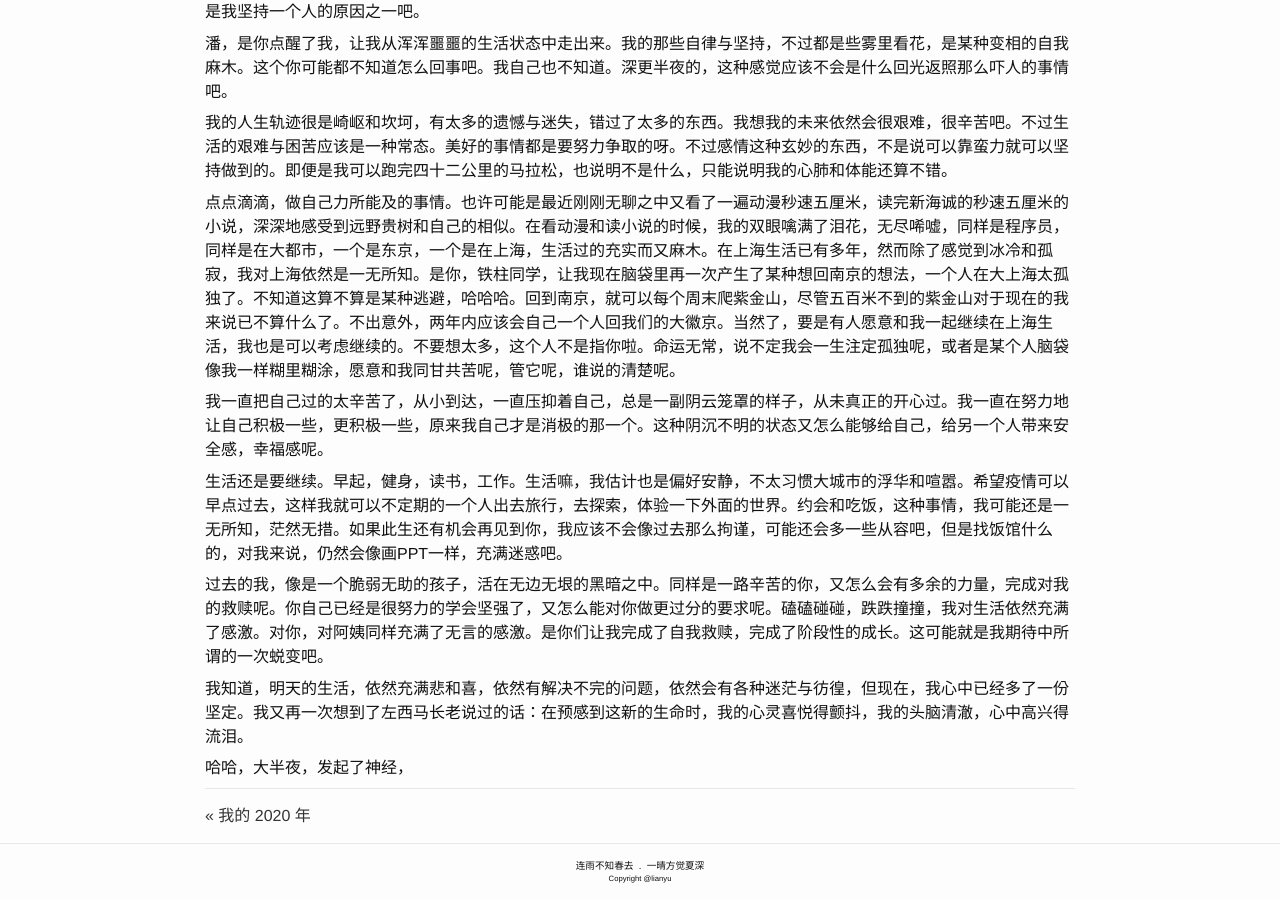
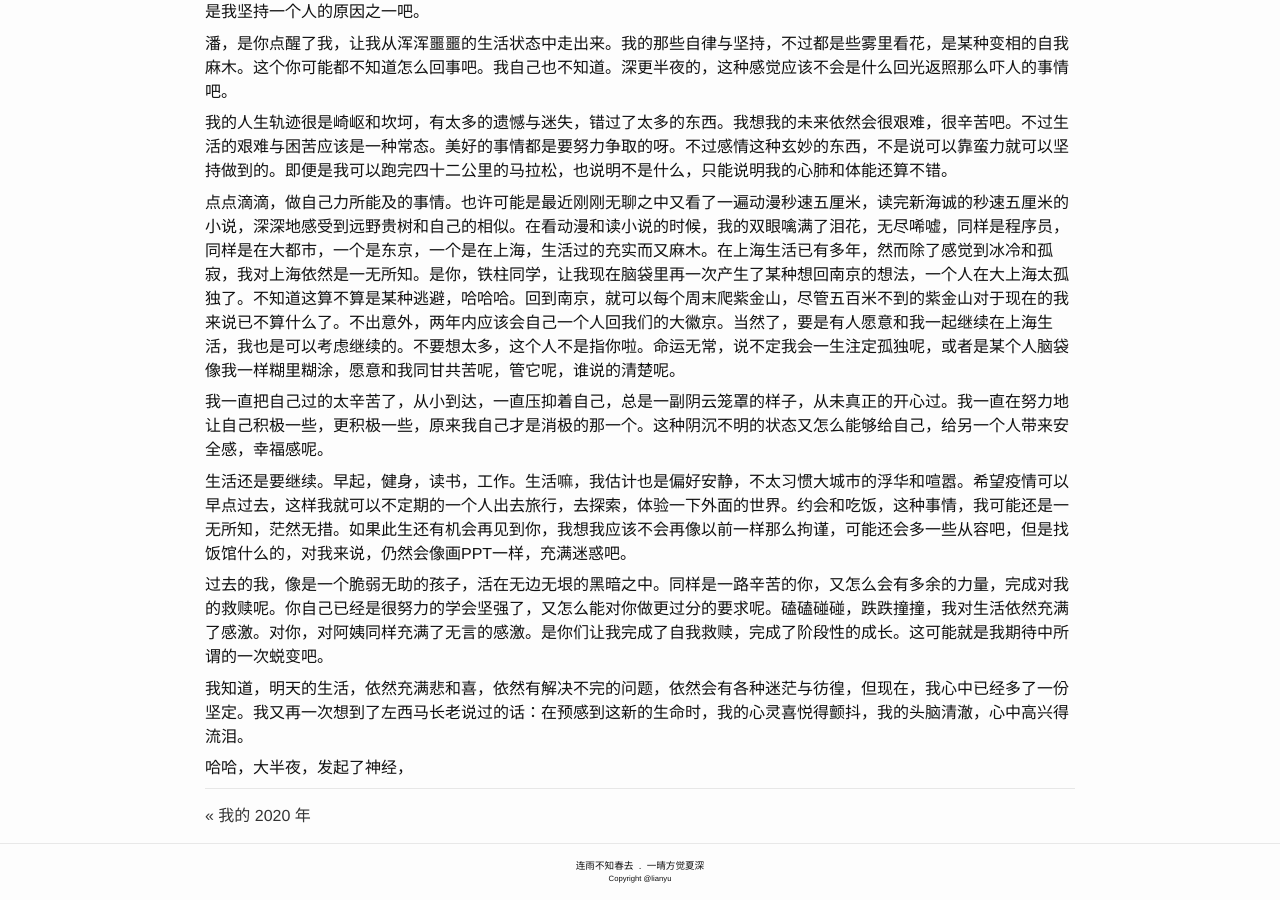
Before and after one commit to lianyu1115/lianyu, a Jekyll site: the page built from _journals/2021-01-06-未完成的初恋.md, in a window 1280 px wide and 900 px high, scrolled down 879 px. Built offline with Jekyll 4.4.1, drawn with Linux system fonts in a browser that asks for light colours.

Commit message:
Update 2021-01-06-未完成的初恋.md

```diff
--- a/_journals/2021-01-06-未完成的初恋.md
+++ b/_journals/2021-01-06-未完成的初恋.md
@@ -46,7 +46,7 @@
 
 我一直把自己过的太辛苦了，从小到达，一直压抑着自己，总是一副阴云笼罩的样子，从未真正的开心过。我一直在努力地让自己积极一些，更积极一些，原来我自己才是消极的那一个。这种阴沉不明的状态又怎么能够给自己，给另一个人带来安全感，幸福感呢。
 
-生活还是要继续。早起，健身，读书，工作。生活嘛，我估计也是偏好安静，不太习惯大城市的浮华和喧嚣。希望疫情可以早点过去，这样我就可以不定期的一个人出去旅行，去探索，体验一下外面的世界。约会和吃饭，这种事情，我可能还是一无所知，茫然无措。如果此生还有机会再见到你，我应该不会像过去那么拘谨，可能还会多一些从容吧，但是找饭馆什么的，对我来说，仍然会像画PPT一样，充满迷惑吧。
+生活还是要继续。早起，健身，读书，工作。生活嘛，我估计也是偏好安静，不太习惯大城市的浮华和喧嚣。希望疫情可以早点过去，这样我就可以不定期的一个人出去旅行，去探索，体验一下外面的世界。约会和吃饭，这种事情，我可能还是一无所知，茫然无措。如果此生还有机会再见到你，我想我应该不会再像以前一样那么拘谨，可能还会多一些从容吧，但是找饭馆什么的，对我来说，仍然会像画PPT一样，充满迷惑吧。
 
 过去的我，像是一个脆弱无助的孩子，活在无边无垠的黑暗之中。同样是一路辛苦的你，又怎么会有多余的力量，完成对我的救赎呢。你自己已经是很努力的学会坚强了，又怎么能对你做更过分的要求呢。磕磕碰碰，跌跌撞撞，我对生活依然充满了感激。对你，对阿姨同样充满了无言的感激。是你们让我完成了自我救赎，完成了阶段性的成长。这可能就是我期待中所谓的一次蜕变吧。
 
```
